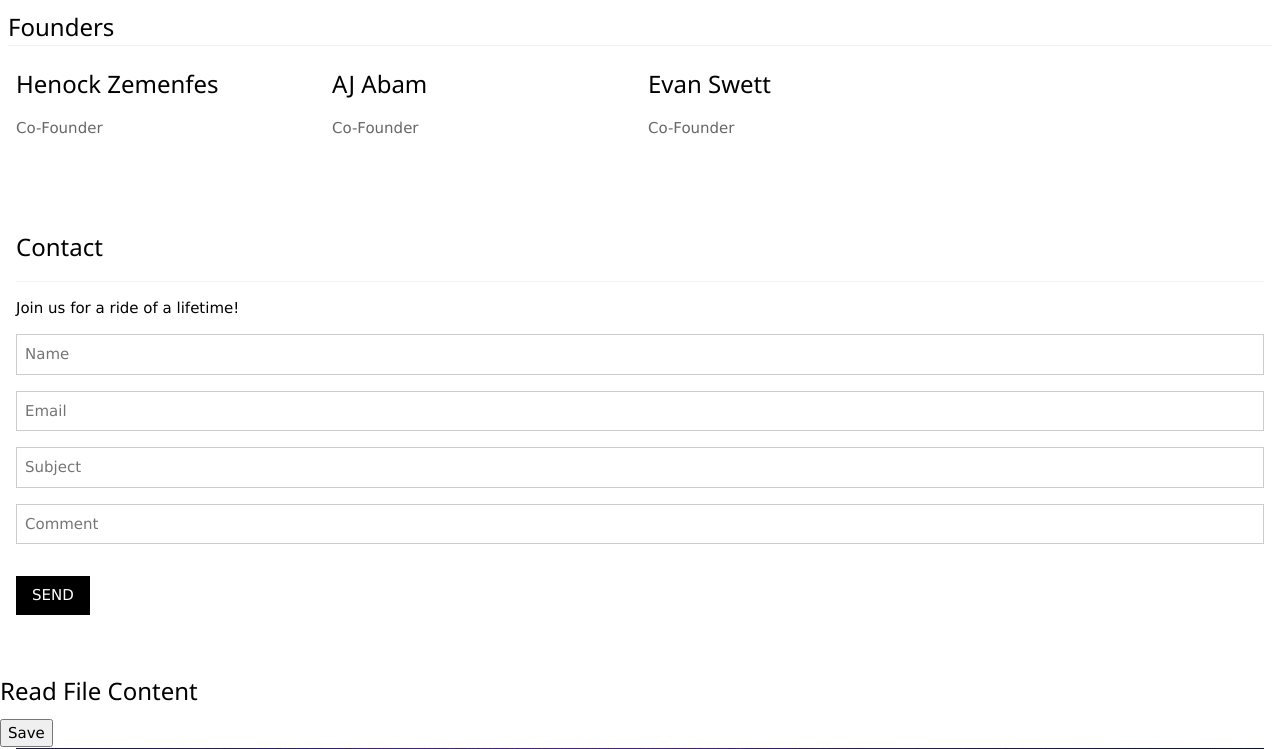
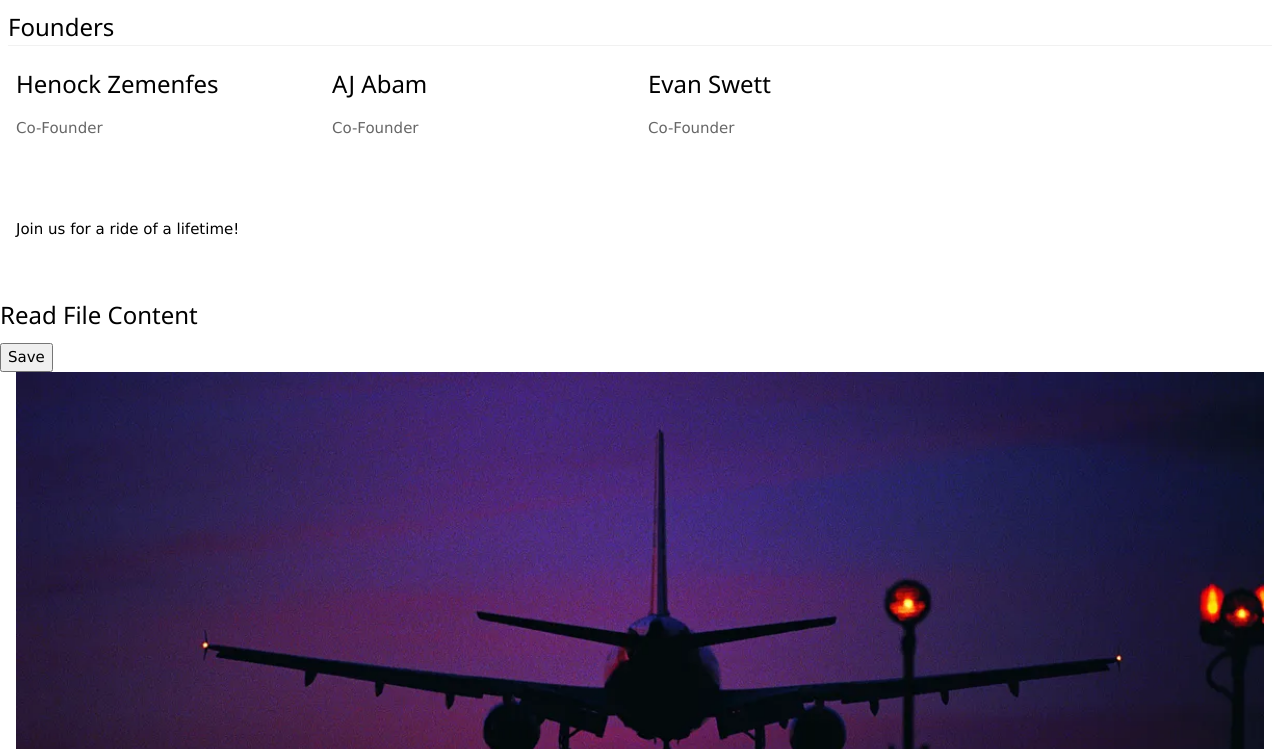
Before and after one commit to evsw5643/Airline-Project, a Django app: page /home.html in a window 1280 px wide; the page is wider, and only the part inside the window is pictured. Shown: the part 1600-2349 px from the top of that part. Run offline with Django 4.2, Linux system fonts and the light colour scheme.

Commit message:
sign out button

```diff
--- a/airline/Templates/airline/home.html
+++ b/airline/Templates/airline/home.html
@@ -20,9 +20,7 @@
         <!-- About for webpage that is linked -->
       <a href="#about" class="w3-bar-item w3-button">About</a>
         <!-- Sign up for webpage that is linked -->
-      <a href="register.html" class="w3-bar-item w3-button">Sign Up</a>
-        <!-- Sign in for webpage that is linked -->
-      <a href="login.html" class="w3-bar-item w3-button">Sign In</a>
+      <a href="login.html" class="w3-bar-item w3-button">Sign Out</a>
     </div>
   </div>
 </div>
@@ -98,17 +96,9 @@
   </div>
 
   <div class="w3-container w3-padding-32" id="contact">
-    <h3 class="w3-border-bottom w3-border-light-grey w3-padding-16">Contact</h3>
     <p>Join us for a ride of a lifetime!</p>
     <form action="/action_page.php" target="_blank">
-      <input class="w3-input w3-border" type="text" placeholder="Name" required name="Name">
-      <input class="w3-input w3-section w3-border" type="text" placeholder="Email" required name="Email">
-      <input class="w3-input w3-section w3-border" type="text" placeholder="Subject" required name="Subject">
-      <input class="w3-input w3-section w3-border" type="text" placeholder="Comment" required name="Comment">
-      <button class="w3-button w3-black w3-section" type="submit">
-        <i class="fa fa-paper-plane"></i> SEND
-      </button>
-    </form>
+
   </div>
   <head></head>
   <body>
```
